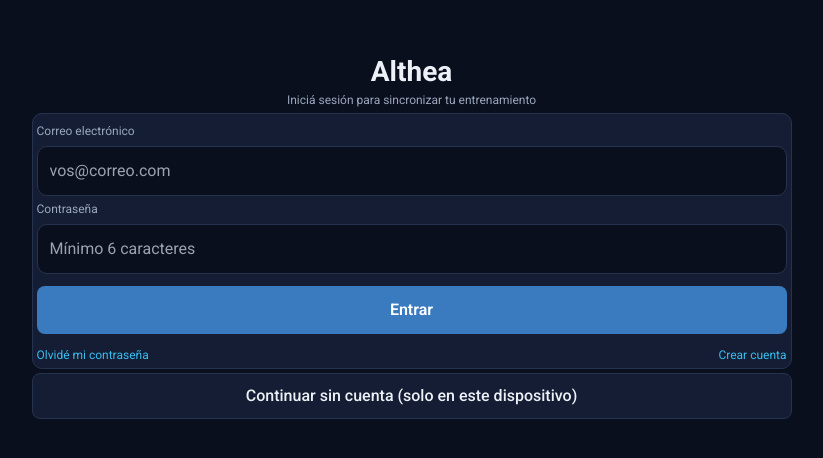
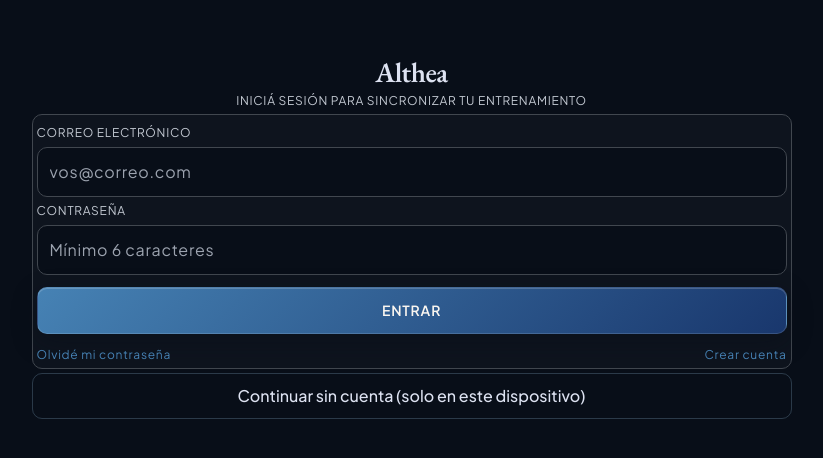
Before and after one commit to manuelchalupa-arch/Althea, a React (Vite) app: page /onboarding in a window 1280 px wide. Shown: the part 162-620 px from the top of the page, without its empty margins (221-1044 px from the left). Built offline with nearby package versions, Linux system fonts and the light colour scheme; no server answers.

Commit message:
style(stitch): Olympian Precision — EB Garamond + Jakarta Sans, palette 080E18, glass blur 14px, scrim blur 8px, botones degradados

```diff
--- a/index.html
+++ b/index.html
@@ -3,16 +3,17 @@
   <head>
     <meta charset="UTF-8" />
     <meta name="viewport" content="width=device-width, initial-scale=1, maximum-scale=1, viewport-fit=cover" />
-    <meta name="theme-color" content="#0B1014" />
-    <meta name="description" content="Agenda de entrenamiento — PWA offline-first" />
+    <meta name="theme-color" content="#0E141E" />
+    <meta name="description" content="ALTHEA — Templo de Entrenamiento · PWA offline-first" />
     <link rel="manifest" href="/manifest.webmanifest" />
     <link rel="icon" type="image/svg+xml" href="/favicon.svg" />
     <link rel="apple-touch-icon" href="/icons/icon-192.png" />
     <link rel="preconnect" href="https://fonts.googleapis.com">
-    <link href="https://fonts.googleapis.com/css2?family=Roboto:wght@400;500;600;700&display=swap" rel="stylesheet">
-    <title>Althea — Tu gym notebook</title>
+    <link rel="preconnect" href="https://fonts.gstatic.com" crossorigin>
+    <link href="https://fonts.googleapis.com/css2?family=EB+Garamond:wght@400;500;600;700&family=Plus+Jakarta+Sans:wght@400;500;600;700&family=Inter:wght@300;400;500;600;700&display=swap" rel="stylesheet">
+    <title>ALTHEA — Templo de Entrenamiento</title>
   </head>
-  <body class="bg-bg text-textMain antialiased" style="font-family:Roboto,system-ui,sans-serif">
+  <body class="bg-bg text-textMain antialiased">
     <div id="root"></div>
     <script type="module" src="/src/main.tsx"></script>
   </body>
--- a/src/index.css
+++ b/src/index.css
@@ -2,41 +2,43 @@
 @tailwind components;
 @tailwind utilities;
 
-/* ============ ALTHEA DESIGN TOKENS ============ */
-/* Dark: Deep Navy family · Light: Sand family. Roles semánticos idénticos. */
+/* ============ ALTHEA — Olympian Precision (stitch) ============ */
+/* Dark: #080E18→#0E141E temple · Light: Sand sanctuary. Roles idénticos. */
 :root {
-  --bg: 10 15 30;          /* deep navy */
-  --bg-2: 14 21 38;        /* navy ink */
-  --surface: 20 29 51;     /* surface */
-  --surface-2: 26 37 64;   /* elevated */
-  --tint: 20 46 66;        /* subtle tint (ex accentDark) */
-  --border: 38 51 79;      /* steel blue dim */
-  --text: 237 241 247;
-  --text-2: 154 167 189;   /* steel blue */
-  --text-3: 103 116 142;   /* dusk blue */
-  --primary: 58 123 192;   /* ocean blue */
-  --info: 56 189 240;
+  --bg: 8 14 24;            /* surface-container-lowest #080E18 */
+  --bg-2: 14 20 30;          /* background/surface #0E141E */
+  --surface: 14 20 30;       /* surface */
+  --surface-2: 36 42 53;     /* surface-container-high #242A35 */
+  --tint: 25 55 109;         /* ocean #19376D */
+  --border: 65 71 79;        /* outline-variant #41474F @ 0.18 */
+  --text: 221 226 241;       /* on-surface #DDE2F1 */
+  --text-2: 193 199 208;     /* on-surface-variant #C1C7D0 */
+  --text-3: 139 145 154;     /* outline #8B919A */
+  --primary: 70 130 180;     /* steel #4682B4 — kinetic focus */
+  --primary-soft: 150 204 255; /* #96CCFF tint */
+  --info: 70 130 180;
   --success: 47 163 107;
   --warning: 201 138 43;
-  --danger: 208 85 85;
-  --navw: 208px;
+  --danger: 255 180 171;     /* stitch error soft on dark */
+  --navw: 230px;
   --navw-collapsed: 60px;
 }
 .light {
-  --bg: 244 239 230;       /* ivory sand */
-  --bg-2: 237 229 213;     /* light sand */
-  --surface: 249 246 238;  /* soft beige */
+  --bg: 253 251 247;       /* #FDFBF7 ivory */
+  --bg-2: 250 246 240;     /* #FAF6F0 */
+  --surface: 244 237 226;  /* #F4EDE2 soft beige */
   --surface-2: 255 255 255;
-  --tint: 232 224 205;     /* golden sand tint */
+  --tint: 232 213 181;     /* #E8D5B5 gold sand */
   --border: 220 210 190;
-  --text: 42 38 32;
-  --text-2: 110 100 85;
-  --text-3: 154 143 125;
-  --primary: 31 92 140;
-  --info: 14 116 144;
+  --text: 15 27 46;        /* #0F1B2E stygian ink */
+  --text-2: 100 116 139;
+  --text-3: 139 145 154;
+  --primary: 25 55 109;
+  --primary-soft: 70 130 180;
+  --info: 25 55 109;
   --success: 30 122 76;
   --warning: 154 107 26;
-  --danger: 178 58 58;
+  --danger: 147 0 10;
 }
 
 /* Tamaño de texto global: S 87.5% · M 100% · L 112.5% */
@@ -46,46 +48,63 @@
 
 * { -webkit-tap-highlight-color: transparent; }
 html { scrollbar-gutter: stable; }
-body { overscroll-behavior-y: contain; background: rgb(var(--bg)); color: rgb(var(--text)); }
+body { overscroll-behavior-y: contain; background: rgb(var(--bg)); color: rgb(var(--text)); font-family: "Plus Jakarta Sans", Inter, system-ui, sans-serif; }
+h1, h2, h3, .font-serifs { font-family: "EB Garamond", serif; letter-spacing: -0.015em; }
 
 /* bottom nav safe area */
 .pb-safe { padding-bottom: env(safe-area-inset-bottom); }
 ::placeholder { color: rgb(var(--text-2)); opacity: 1; }
 input:disabled, select:disabled { color: rgb(var(--text)); background: rgb(var(--surface-2)); }
 
-/* ============ TIPOGRAFÍA (rem: escala con ajuste de texto) ============ */
-.text-title { font-size: 1.75rem; font-weight: 700; line-height: 1.1; }
-.text-section { font-size: 1.25rem; font-weight: 600; }
-.text-subtitle { font-size: 1rem; font-weight: 500; }
-.text-body { font-size: 1rem; font-weight: 400; }
-.text-muted { font-size: 0.8125rem; color: rgb(var(--text-2)); }
-.text-aux { font-size: 0.75rem; color: rgb(var(--text-2)); }
+/* ============ TIPOGRAFÍA — Olympian Precision ============ */
+.text-title { font-family: "EB Garamond", serif; font-size: 1.75rem; font-weight: 600; line-height: 1.1; letter-spacing: -0.02em; }
+.text-section { font-family: "EB Garamond", serif; font-size: 1.25rem; font-weight: 600; letter-spacing: -0.015em; }
+.text-subtitle { font-family: "EB Garamond", serif; font-size: 1rem; font-weight: 600; }
+.text-body { font-family: "Plus Jakarta Sans", Inter, system-ui, sans-serif; font-size: 1rem; font-weight: 400; line-height: 1.5; }
+.text-muted { font-family: "Plus Jakarta Sans", sans-serif; font-size: 0.8125rem; color: rgb(var(--text-2)); }
+.text-aux { font-family: "Plus Jakarta Sans", sans-serif; font-size: 0.75rem; letter-spacing: 0.06em; text-transform: uppercase; color: rgb(var(--text-2)); }
+.label-olymp { font-family: "Plus Jakarta Sans", sans-serif; font-size: 0.625rem; font-weight: 700; letter-spacing: 0.12em; text-transform: uppercase; }
 
-/* ============ COMPONENTES ============ */
+/* ============ COMPONENTES — Sacred Glass ============ */
 .btn-primary {
   display: inline-flex; align-items: center; justify-content: center; gap: 8px;
-  background: rgb(var(--primary)); color: #fff;
-  font-weight: 600; border-radius: 8px;
-  padding: 12px 16px;
+  background: linear-gradient(135deg, rgb(var(--primary)) 0%, rgb(25 55 109) 100%);
+  color: #FAF6F0; font-family: "Plus Jakarta Sans", sans-serif;
+  font-weight: 600; letter-spacing: 0.06em; text-transform: uppercase; font-size: 0.875rem;
+  border-radius: 10px; padding: 12px 16px;
+  border: 1px solid rgba(255,255,255,0.12);
+  box-shadow: inset 0 1px 0 rgba(255,255,255,0.18), 0 8px 24px rgba(8,14,24,0.45);
 }
-.btn-primary:active { filter: brightness(1.12); }
+.btn-primary:active { transform: scale(0.98); filter: brightness(1.06); }
 .btn-primary:disabled { opacity: .5; }
 .btn-secondary {
   display: inline-flex; align-items: center; justify-content: center; gap: 8px;
-  background: rgb(var(--surface)); color: rgb(var(--text));
-  border: 1px solid rgb(var(--border)); font-weight: 500; border-radius: 8px;
+  background: transparent; color: rgb(var(--text));
+  border: 1px solid rgba(123,158,184,0.30); font-weight: 500; border-radius: 10px;
   padding: 10px 14px;
 }
-.btn-secondary:active { background: rgb(var(--surface-2)); }
+.btn-secondary:active { background: rgb(var(--surface-2) / 0.6); }
 .card {
-  background: rgb(var(--surface)); border: 1px solid rgb(var(--border));
+  background: rgba(14,20,30,0.78); backdrop-filter: blur(14px); -webkit-backdrop-filter: blur(14px);
+  border: 1px solid rgba(123,158,184,0.16);
+  box-shadow: 0 10px 30px -10px rgba(0,0,0,0.6), 0 0 1px 1px rgba(255,255,255,0.03);
   border-radius: 10px;
 }
+.light .card { background: rgba(244,237,226,0.82); border-color: rgba(220,210,190,0.9); }
+.glass-card {
+  background: rgba(14,20,30,0.78); backdrop-filter: blur(14px); -webkit-backdrop-filter: blur(14px);
+  border: 1px solid rgba(123,158,184,0.16);
+  box-shadow: 0 10px 30px -10px rgba(0,0,0,0.6), 0 0 1px 1px rgba(255,255,255,0.03);
+  border-radius: 12px;
+}
+.glass-card-interactive:hover { background: rgba(22,28,38,0.86); border-color: rgba(70,130,180,0.38); transform: translateY(-2px); transition: all 250ms ease; }
+.meander-pattern { background-image: radial-gradient(rgba(123,158,184,0.12) 1px, transparent 1px); background-size: 16px 16px; }
 .input {
-  background: rgb(var(--bg-2)); border: 1px solid rgb(var(--border));
-  border-radius: 8px; color: rgb(var(--text)); padding: 10px 12px; width: 100%;
+  background: rgba(8,14,24,0.62); border: 1px solid rgba(123,158,184,0.18);
+  border-radius: 10px; color: rgb(var(--text)); padding: 10px 12px; width: 100%;
+  box-shadow: inset 0 2px 4px rgba(0,0,0,0.45);
 }
-.input:focus { outline: 2px solid rgb(var(--info)); outline-offset: 0; border-color: transparent; }
+.input:focus { outline: none; border-color: rgba(70,130,180,0.45); box-shadow: inset 0 1px 0 rgba(255,255,255,0.08), 0 0 0 3px rgba(70,130,180,0.22); }
 
 /* ============ ESTADOS GLOBALES (§33) ============ */
 .st-completed { background: rgb(var(--success) / .14); border-color: rgb(var(--success) / .45); color: rgb(var(--success)); }
@@ -115,30 +134,35 @@
 .scrollbar-none { scrollbar-width: none; }
 .scrollbar-none::-webkit-scrollbar { display: none; }
 
-/* ============ SISTEMA GRIEGO / TEMPLO (mármol + arquitectura) ============ */
+/* ============ SISTEMA GRIEGO / TEMPLO — Olympian Precision ============ */
 .temple-backdrop {
   position: fixed; inset: 0; z-index: -1; pointer-events: none; overflow: hidden;
   background: rgb(var(--bg));
 }
-/* Foto de fondo — bien visible, sin deformar, sin cortes */
+.temple-bg-layer {
+  position: absolute; inset: 0;
+  background-size: cover; background-position: center 38%; background-repeat: no-repeat;
+  transition: opacity 700ms cubic-bezier(0.4,0,0.2,1), transform 1200ms ease-out;
+}
+/* Foto responsive — bien visible, templo real */
 .temple-photo {
   position: absolute; inset: 0;
   background-size: cover;
-  background-position: center center;
+  background-position: center 38%;
   background-repeat: no-repeat;
-  /* Templo real: foto protagonista, el contenido flota encima con tarjetas opacas */
-  opacity: 0.58;
-  /* Suaviza pixelado en pantallas grandes sin perder nitidez */
+  opacity: 0.62;
   image-rendering: auto;
 }
-.light .temple-photo { opacity: 0.42; }
-/* Scrim mínimo para que el header/nav no se pierda, sin tapar la foto */
+.light .temple-photo { opacity: 0.38; }
+/* Scrim atmosférico con blur (sacred glass) — garantiza WCAG sobre foto */
 .temple-scrim {
   position: absolute; inset: 0;
-  background: linear-gradient(to bottom, rgb(var(--bg) / 0.12) 0%, rgb(var(--bg) / 0.02) 38%, rgb(var(--bg) / 0.48) 100%);
+  background: radial-gradient(circle at 50% 20%, rgba(8,14,24,0.52) 0%, rgba(8,14,24,0.86) 78%);
+  backdrop-filter: blur(8px); -webkit-backdrop-filter: blur(8px);
 }
 .light .temple-scrim {
-  background: linear-gradient(to bottom, rgb(var(--bg) / 0.10) 0%, rgb(var(--bg) / 0.01) 40%, rgb(var(--bg) / 0.32) 100%);
+  background: radial-gradient(circle at 50% 20%, rgba(253,251,247,0.42) 0%, rgba(253,251,247,0.78) 78%);
+  backdrop-filter: blur(5px); -webkit-backdrop-filter: blur(5px);
 }
 /* MOBILE: solo fondos móvil (vertical) */
 @media (max-width: 767px) {
@@ -155,10 +179,10 @@
 .temple-veil {
   position: absolute; inset: 0;
   background:
-    radial-gradient(70% 45% at 85% 8%, rgb(var(--surface-2) / 0.18), transparent 70%),
-    radial-gradient(55% 40% at 8% 92%, rgb(var(--surface-2) / 0.12), transparent 70%),
-    repeating-linear-gradient(175deg, transparent 0 30px, rgb(var(--border) / 0.07) 30px 31px);
-  opacity: 0.55;
+    radial-gradient(70% 45% at 85% 8%, rgb(var(--surface-2) / 0.14), transparent 70%),
+    radial-gradient(55% 40% at 8% 92%, rgb(var(--surface-2) / 0.10), transparent 70%),
+    repeating-linear-gradient(175deg, transparent 0 30px, rgb(var(--border) / 0.06) 30px 31px);
+  opacity: 0.45;
 }
 .temple-sigil {
   position: absolute; right: -48px; bottom: 72px;
```
Also changed, not shown: tailwind.config.js (+17 -4 lines).
